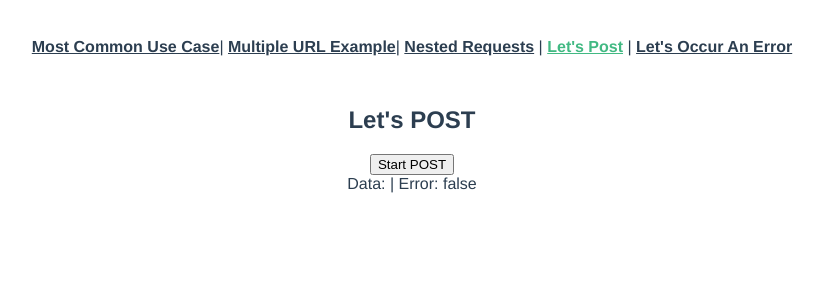
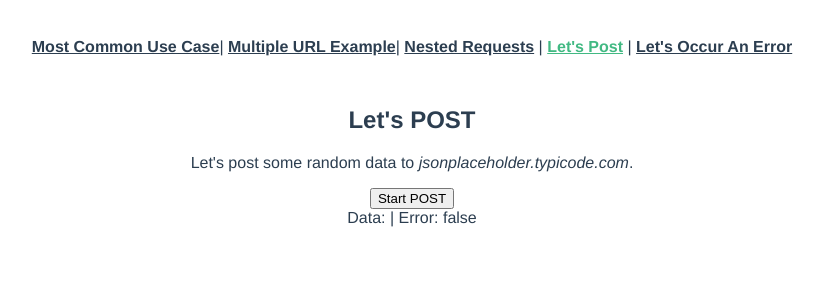
Before and after one commit to TareqNewazShahriar/A-Fetch-Component-Using-Vue, a Vue app: page /#/lets-post in a window 1280 px wide. Shown: the top 300 px of the page, without its empty margins (228-1051 px from the left). Built offline with nearby package versions, Linux system fonts and the light colour scheme.

Commit message:
lest post modified

```diff
--- a/src/views/LetsPost.vue
+++ b/src/views/LetsPost.vue
@@ -1,7 +1,9 @@
 <template>
    <div>
       <h2>Let's POST</h2>
-
+		<p>
+			Let's post some random data to <i>jsonplaceholder.typicode.com</i>.
+		</p>
       <button @click="start = true">Start POST</button>
       <br />
       Data: {{data}} | Error: {{isError}}
@@ -11,7 +13,7 @@
          url="https://jsonplaceholder.typicode.com/posts"
          :options="{ method: 'POST',
                headers: { 'Content-Type': 'application/json' },
-               body: JSON.stringify({ woow: 'yahhhoo', thats: 'amazing', whatTimeIsIt: new Date() })
+               body: JSON.stringify(model)
             }"
          @resolved="_data => { data = _data; start = false; }"
       />
@@ -22,6 +24,7 @@ import Fetch from "@/components/Fetch";
 export default {
    components: { Fetch },
    data: () => ({
+		model: { woow: 'yahhhoo', thats: 'amazing', whatTimeIsIt: new Date() },
       start: false,
       data: null,
       isError: false
```
